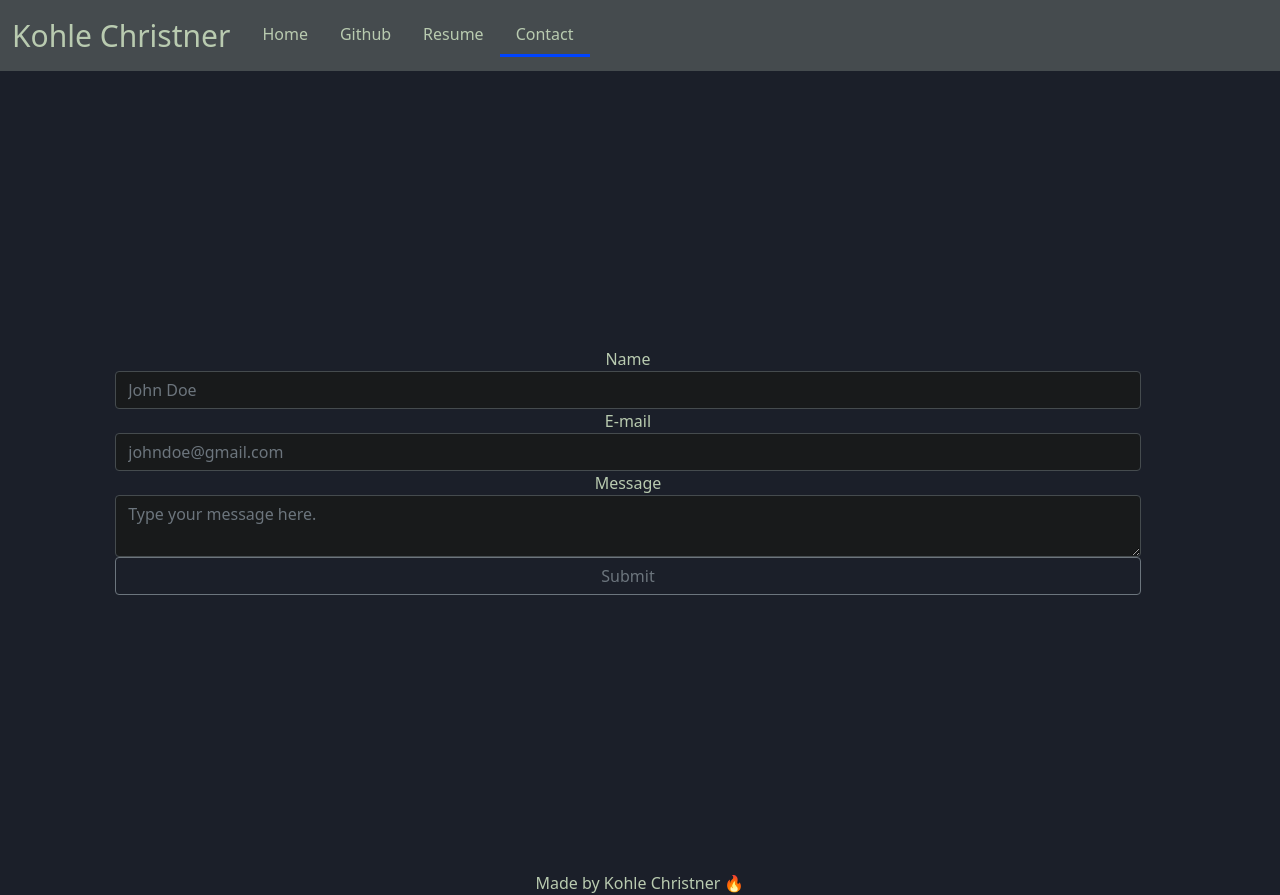
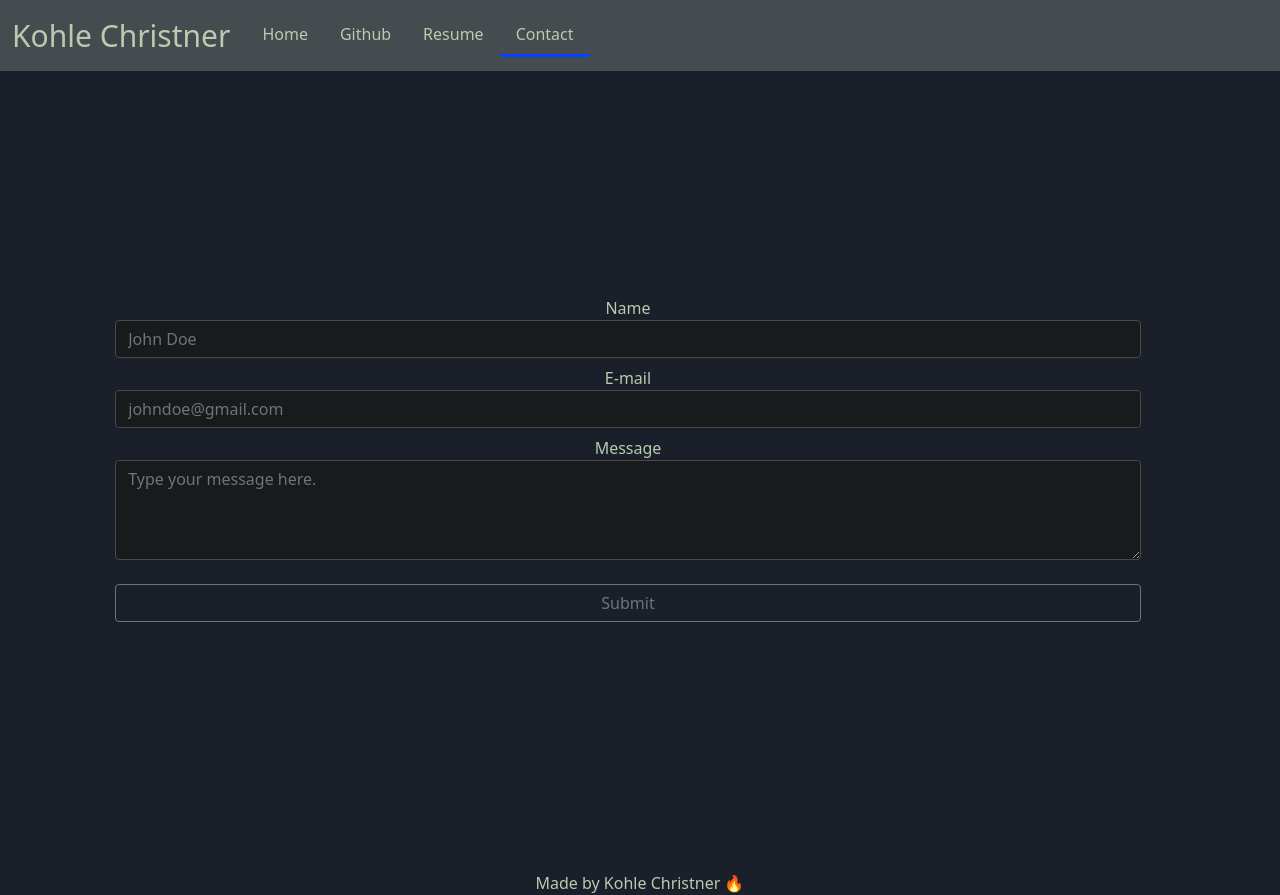
Before and after one commit to kohleChristner95/portfolio-website, a React (Create React App) app: page /contact in a window 1280 px wide. Built offline with nearby package versions, Linux system fonts and the light colour scheme.

Commit message:
Adjusted spacing between input blocks. Added height to message input block.

```diff
--- a/src/Components/Contact.js
+++ b/src/Components/Contact.js
@@ -16,7 +16,7 @@ const Contact = () => {
   return (
     <div className="center-screen empty-color yellow-font">
       <form className="empty-color row center" onSubmit={handleSubmit}>
-        <div className="form-group row">
+        <div className="form-group row my-1">
           <label htmlFor="name">Name</label>
           <input
             className="form-control"
@@ -28,7 +28,7 @@ const Contact = () => {
           />
           <ValidationError prefix="Name" field="name" errors={state.errors} />
         </div>
-        <div className="form-group row">
+        <div className="form-group row my-1">
           <label htmlFor="email">E-mail</label>
           <input
             className="form-control"
@@ -40,11 +40,11 @@ const Contact = () => {
           />
           <ValidationError prefix="Email" field="email" errors={state.errors} />
         </div>
-        <div className="form-group row">
+        <div className="form-group row my-1">
           <label htmlFor="message">Message</label>
           <textarea
             className="form-control"
-            style={{backgroundColor: '#181a1b', borderColor: "#454b4e"}}
+            style={{backgroundColor: '#181a1b', borderColor: "#454b4e", height: "100px"}}
             id="message"
             name="message"
             placeholder="Type your message here."
@@ -56,7 +56,7 @@ const Contact = () => {
           />
           <button
             type="submit"
-            className="btn btn-outline-secondary"
+            className="btn btn-outline-secondary my-4"
             disabled={state.submitting}
           >
             Submit
```
